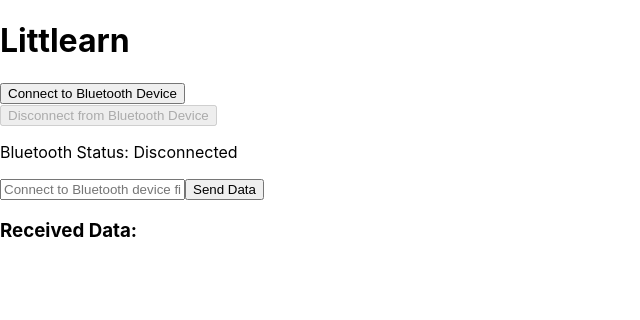
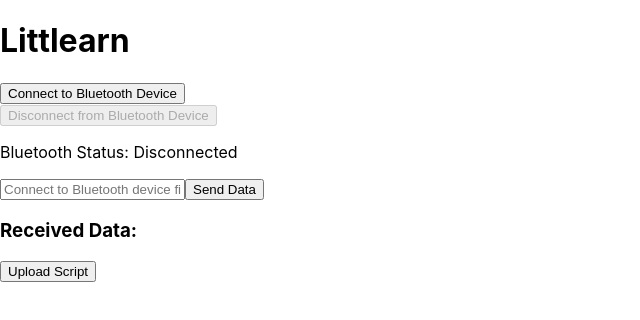
Before and after one commit to mbryant2025/Littlearn, a React (Create React App) app in the folder littlearn-web/: page / in a window 1280 px wide. Shown: the top 320 px of the page, without its empty margins (0-640 px from the left). Built offline with nearby package versions, Linux system fonts and the light colour scheme.

Commit message:
send script text

```diff
--- a/littlearn-web/src/App.tsx
+++ b/littlearn-web/src/App.tsx
@@ -5,6 +5,7 @@ import BluetoothStatus from './components/BluetoothStatus';
 import DisconnectBluetooth from './components/DisconnectBluetooth';
 import SendRawBluetooth from './components/SendRawBluetooth';
 import BluetoothConsole from './components/BluetoothConsole';
+import UploadButton from './components/UploadButton';
 
 const App: React.FC = () => {
   return (
@@ -16,6 +17,8 @@ const App: React.FC = () => {
       <BluetoothStatus />
       <SendRawBluetooth />
       <BluetoothConsole />
+
+      <UploadButton />
     </BluetoothProvider>
     </div>
 
--- /dev/null
+++ b/littlearn-web/src/SendScript.tsx
@@ -0,0 +1,21 @@
+import { useBluetooth } from './BluetoothContext';
+
+export function SendScript() {
+    const { sendBluetoothData } = useBluetooth();
+
+    // Hardcoded script header and footer
+    const scriptHeader = "SENDSCRIPT";
+    const scriptFooter = "ENDSENDSCRIPT";
+
+    const sendData = async (dataToSend: string) => {
+        try {
+            await sendBluetoothData(scriptHeader + dataToSend + scriptFooter);
+        } catch (error) {
+            console.error('Error sending data to Bluetooth device:', error);
+        }
+    };
+
+    return {
+        sendData,
+    };
+}
--- /dev/null
+++ b/littlearn-web/src/components/UploadButton.tsx
@@ -0,0 +1,28 @@
+import { SendScript } from '../SendScript';
+import React from 'react';
+
+
+function UploadButton() {
+
+    //temp script
+    const script = "Never gonna give you up, never gonna let you down, never gonna run around and desert you."
+
+    const sendScript = SendScript();
+
+    const handleClick = (e: React.MouseEvent<HTMLButtonElement, MouseEvent>) => {
+        e.preventDefault();
+        sendScript.sendData(script);
+    }
+
+
+    return (
+        <div>
+            <button onClick={handleClick}
+                disabled={script === null}>
+                Upload Script
+            </button>
+        </div>
+    );
+}
+
+export default UploadButton;
```
